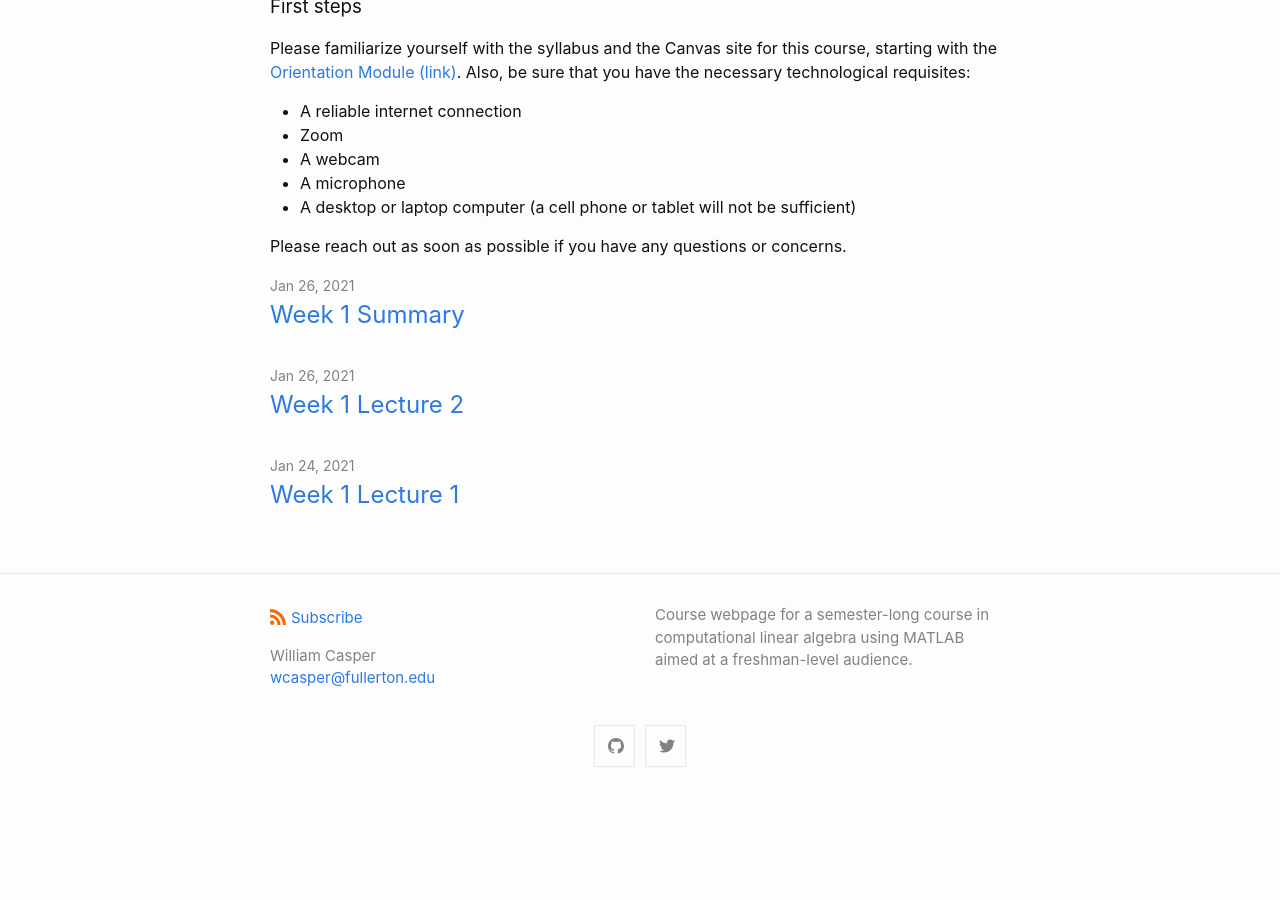
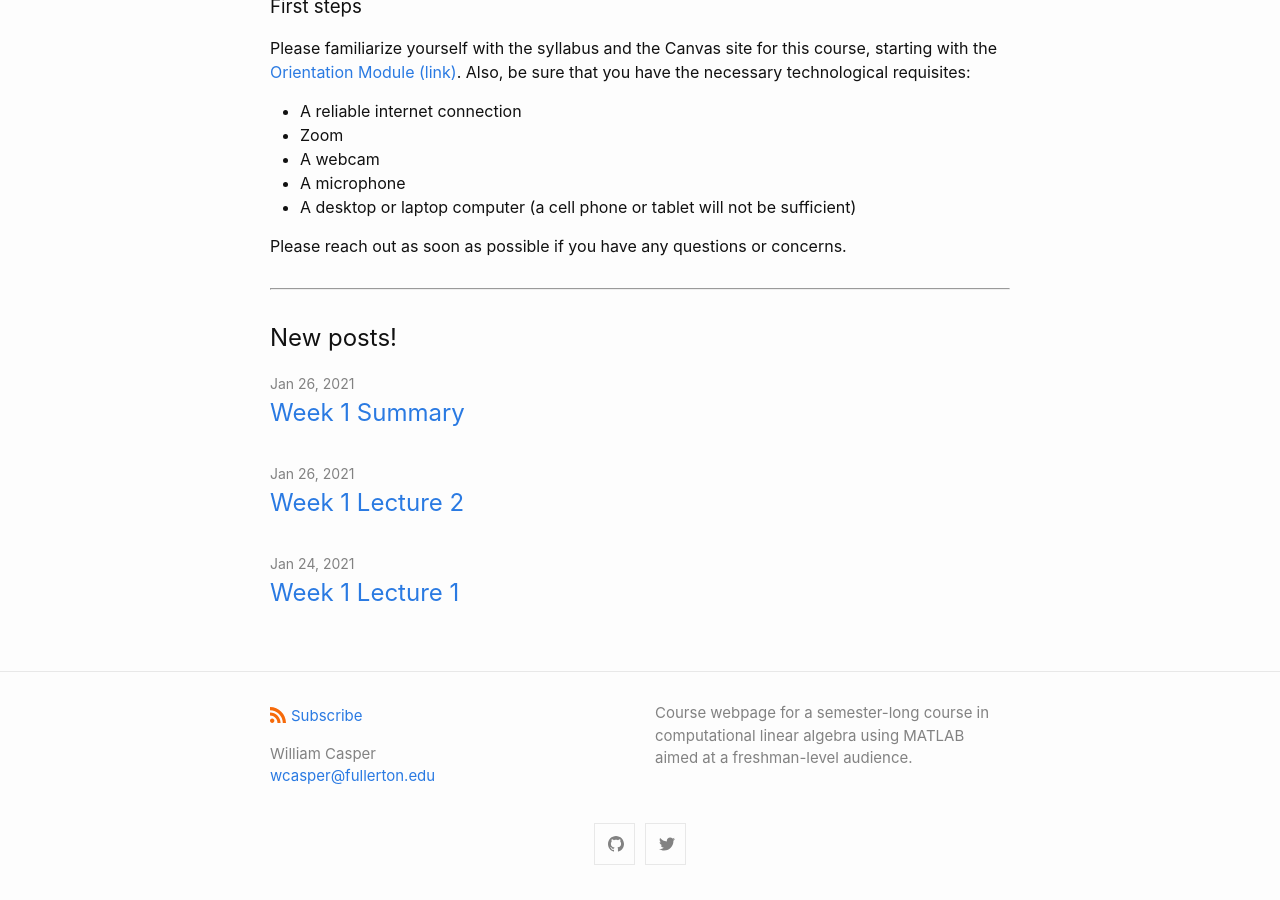
Before and after one commit to wcasper/math107spring2021, a Jekyll site: the page built from index.md, in a window 1280 px wide and 900 px high, scrolled down 716 px. Built offline with Jekyll 4.4.1, drawn with Linux system fonts in a browser that asks for light colours; before the commit the page ends 1518 px from its top, so only the background shows below that.

Commit message:
emphasized new posts

```diff
--- a/index.md
+++ b/index.md
@@ -43,3 +43,7 @@ Please familiarize yourself with the syllabus and the Canvas site for this cours
 * A desktop or laptop computer (a cell phone or tablet will not be sufficient)
 
 Please reach out as soon as possible if you have any questions or concerns.
+
+***
+
+## New posts!
```
